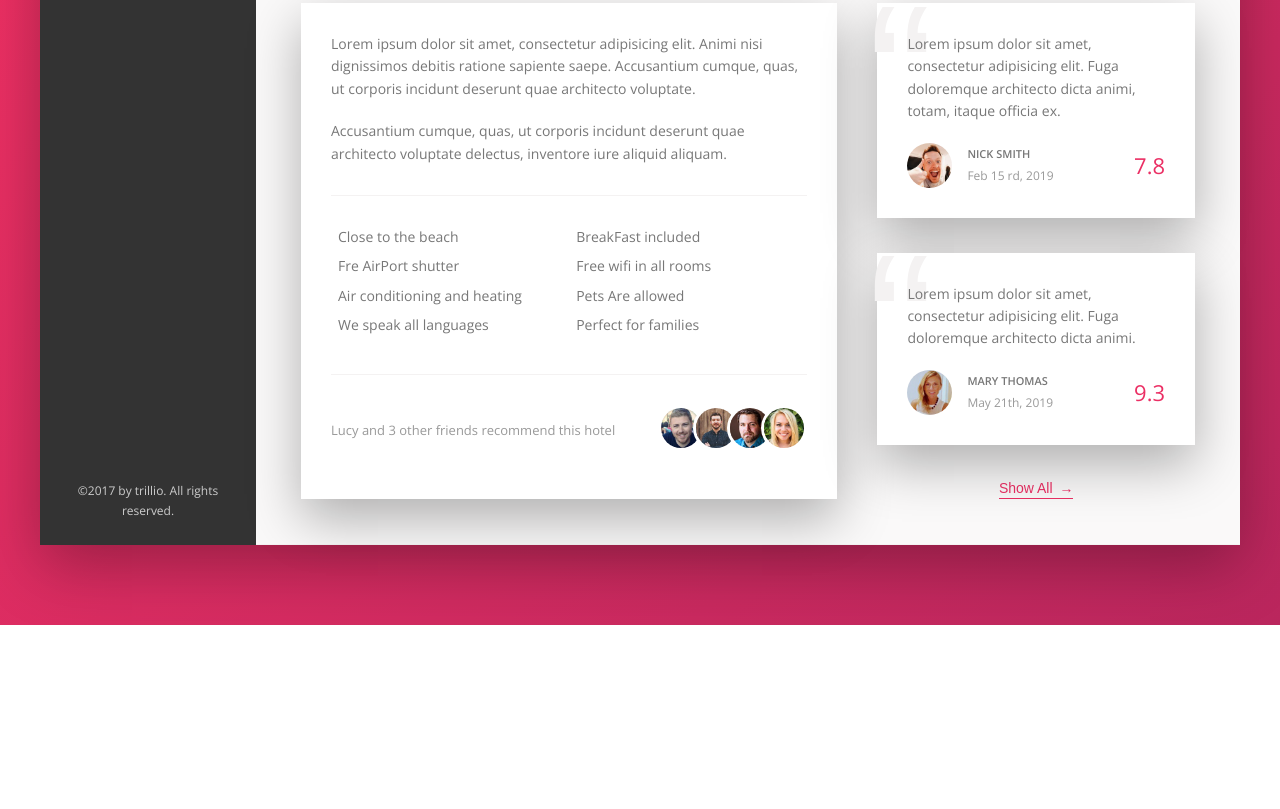
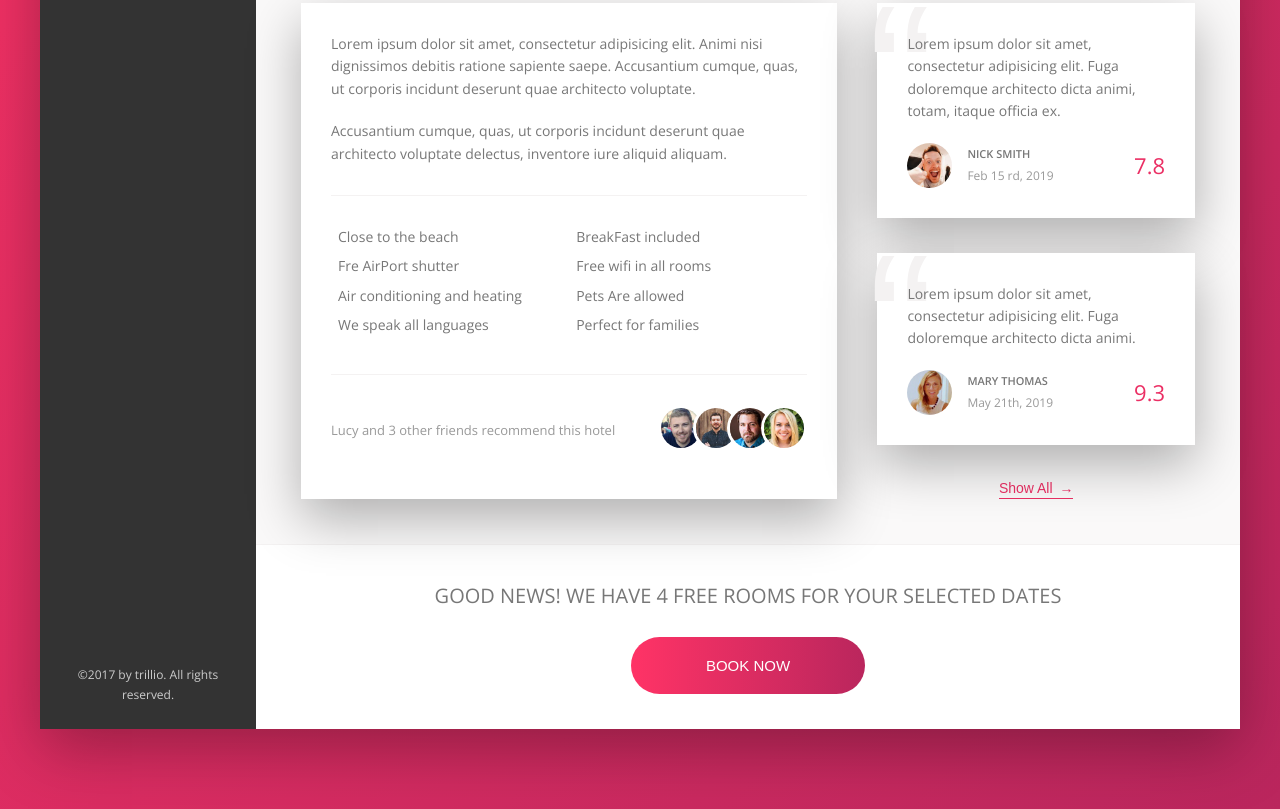
Before and after one commit to pipki11/Trillio, a website: page starter/index.html in a window 1280 px wide. Shown: the part 644-1453 px from the top of the page. Before the commit the page ends 1269 px from the top, so only its background shows below. Drawn offline with nearby package versions, Linux system fonts and the light colour scheme.

Commit message:
here i finished this non respinsive but its ready on pc version i realy saw new css properties and i am glad so now i left to done on mobile version and that is

```diff
--- a/starter/index.html
+++ b/starter/index.html
@@ -232,6 +232,16 @@
               <button class="btn-inline">Show All <span>&rarr;</span></button>
             </div>
           </div>
+          <div class="cta">
+            <h2 class="cta__book-now">
+              Good News! We have 4 free rooms for your selected dates
+            </h2>
+
+            <button class="btn">
+              <span class="btn__visible">Book Now</span>
+              <span class="btn__invisible">Only 4 rooms left</span>
+            </button>
+          </div>
         </main>
       </div>
     </div>
--- a/starter/sass/_components.scss
+++ b/starter/sass/_components.scss
@@ -445,3 +445,77 @@
     z-index: 1;
   }
 }
+
+/////////////////////////////////////////////////////////////////////////////////
+// Call to actions
+
+.cta {
+  padding: 3.5rem 0;
+  text-align: center;
+
+  &__book-now {
+    font-size: 2rem;
+    font-weight: 300;
+    text-transform: uppercase;
+    margin-bottom: 2.5rem;
+  }
+}
+
+/////////////////////////////////////////////////////////////////////////////////
+// Buttons
+
+.btn {
+  font-size: 1.5rem;
+  font-weight: 300;
+  text-transform: uppercase;
+  border-radius: 100px;
+  border: none;
+  background-image: linear-gradient(
+    to right,
+    var(--color-primary-light),
+    var(--color-primary-dark)
+  );
+  color: #fff;
+  position: relative;
+  overflow: hidden;
+  cursor: pointer;
+
+  &__visible {
+    display: inline-block;
+    padding: 2rem 7.5rem;
+    height: 100%;
+    width: 100%;
+  }
+
+  &__invisible {
+    display: inline-block;
+    position: absolute;
+    padding: 2rem;
+    height: 100%;
+    width: 100%;
+    left: 0;
+    top: -100%;
+    transition: all 0.2s;
+  }
+
+  &:hover {
+    background-image: linear-gradient(
+      to left,
+      var(--color-primary-light),
+      var(--color-primary-dark)
+    );
+  }
+
+  &:hover &__visible {
+    transform: translateY(100%);
+  }
+
+  &:hover &__invisible {
+    top: 0;
+  }
+
+  &:focus {
+    outline: none;
+    animation: pulsate 1s infinite;
+  }
+}
```
Also changed, not shown: starter/sass/main.css, 1 other file.
